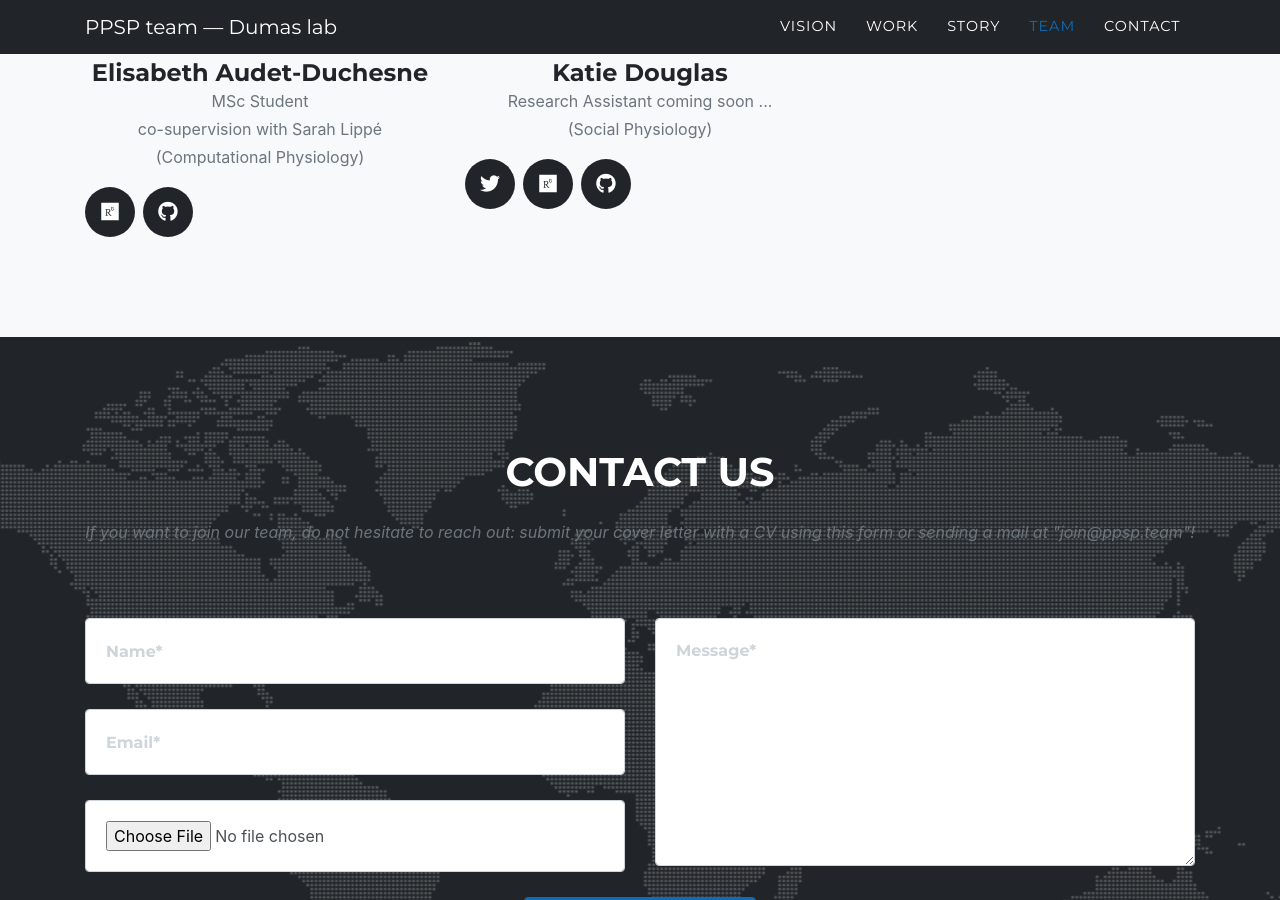
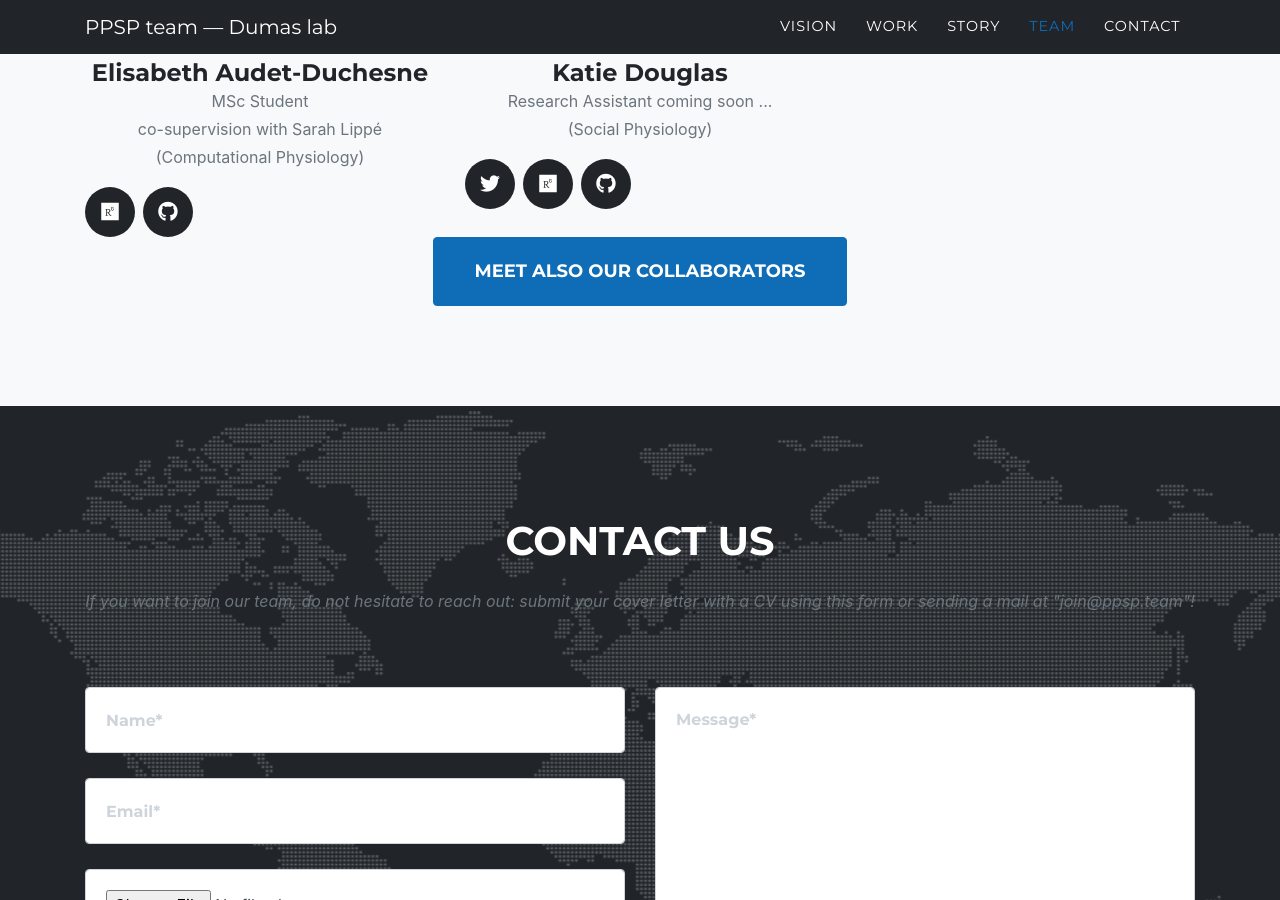
Before and after one commit to raviriley/agency-jekyll-theme, a Jekyll site: the page built from index.md, in a window 1280 px wide and 900 px high, scrolled down 6756 px. Built offline with Jekyll 4.4.1, drawn with Linux system fonts in a browser that asks for light colours; some web fonts are replaced; comment, search, counter and statistics services are not loaded.

Commit message:
Add Collaborators page

```diff
--- a/_includes/team.html
+++ b/_includes/team.html
@@ -33,5 +33,8 @@
 	</div>
   </div>
 </div>
+<div class="row">
+    <a class="btn btn-primary btn-xl text-uppercase js-scroll-trigger mx-auto" href=collaborators>{{ site.data.sitetext.team.buttonText }}</a>
+  </div>
 </section>
 <!-- End Team -->
```
